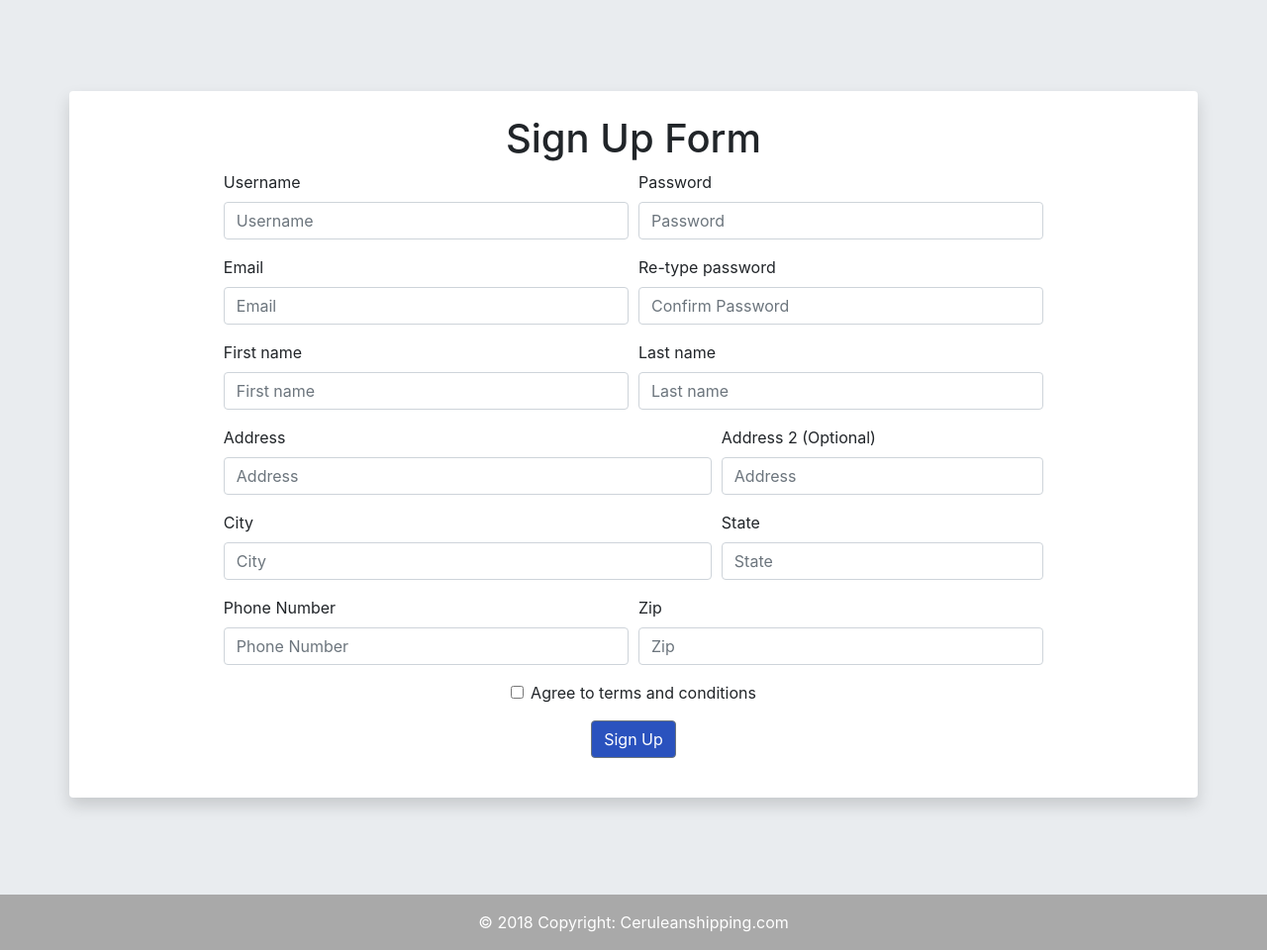
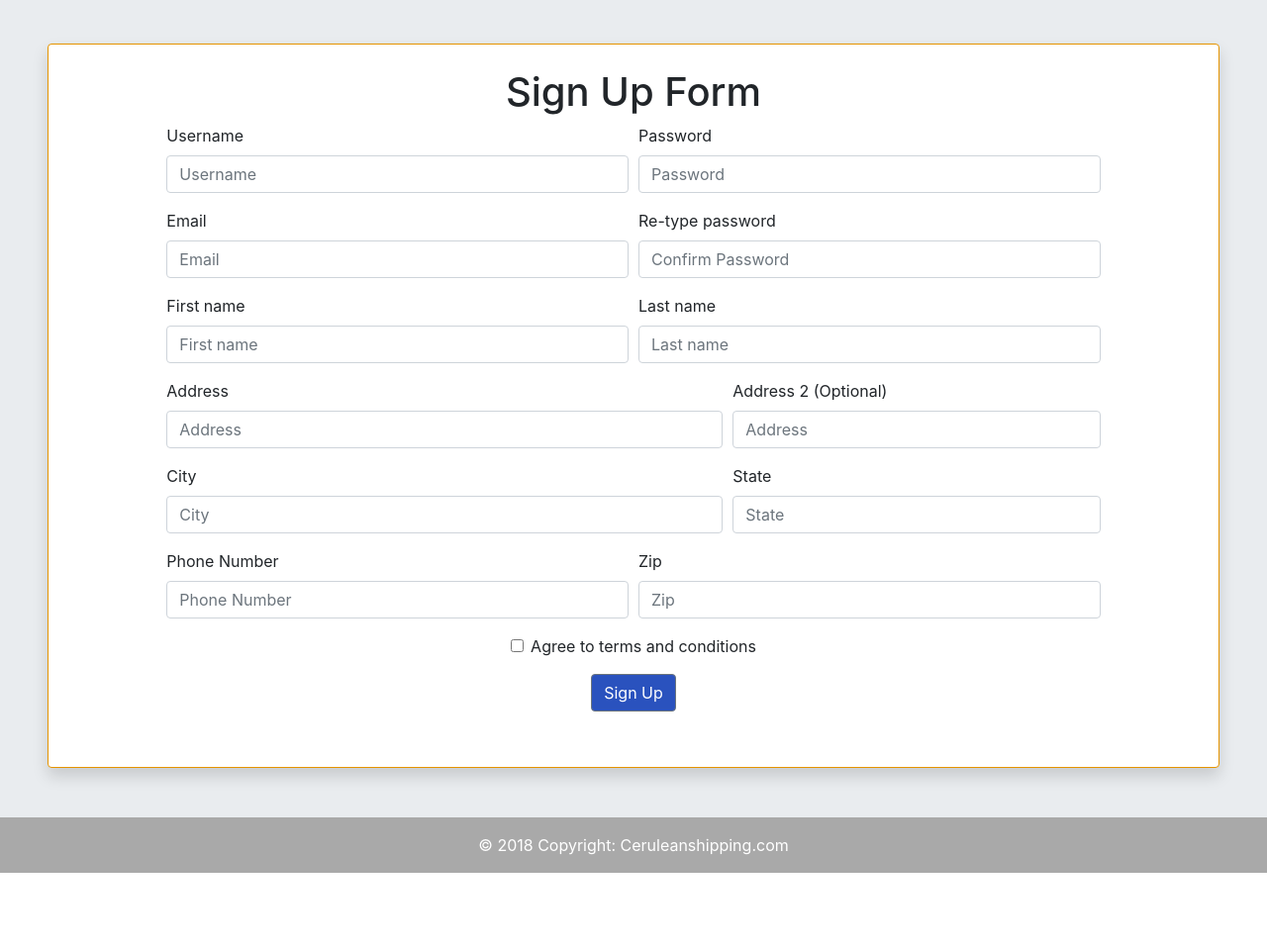
Before and after one commit to dannehtran/cerulean, a PHP site: page /register.php in a window 1280 px wide. Shown: the part 56-1016 px from the top of the page at 99% size. After the commit the page ends 938 px from the top, so only its background shows below. Run offline with PHP 8.4, Linux system fonts and the light colour scheme.

Commit message:
edited some variables

```diff
--- a/register.php
+++ b/register.php
@@ -4,8 +4,8 @@
  ?>
 
  <!-- Sign Up Form -->
- <div class="container signUpForm shadow rounded my-5 px-5">
- <form action="handlers/registerHandler.php" class="needs-validation py-4 px-4" novalidate>
+ <div class="card signUpForm shadow rounded border_color mx-5">
+ <form method="POST" action="handlers/registerHandler.php" class="needs-validation py-4 px-4" novalidate>
    <h1 class="text-center">Sign Up Form</h1>
 
    <!-- Row 1 -->
```
